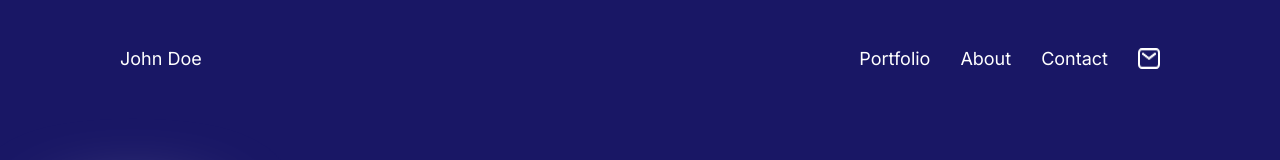
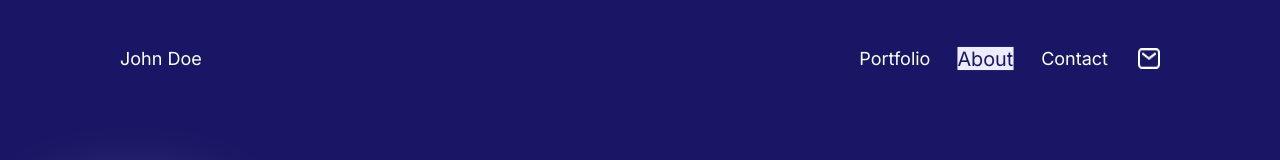
Before and after one commit to sidiksam/sidiksam.github.io, a website: page index.html in a window 1280 px wide. In both pictures the pointer is over the element 1009 px from the left and 58 px from the top of the page. Shown: the top 160 px of the page. Drawn offline with Linux system fonts and the light colour scheme.

Commit message:
Implemented Navbar Animation and Transition

```diff
--- a/css/style.css
+++ b/css/style.css
@@ -432,6 +432,13 @@
     color: #fff;
     text-decoration: none;
   }
+  .navMenu :hover{
+    background: #edecff;
+    color: #191765;
+    transform: scale(1.1);
+
+  }
+
 
   .menu-section {
     flex-direction: column;
```
